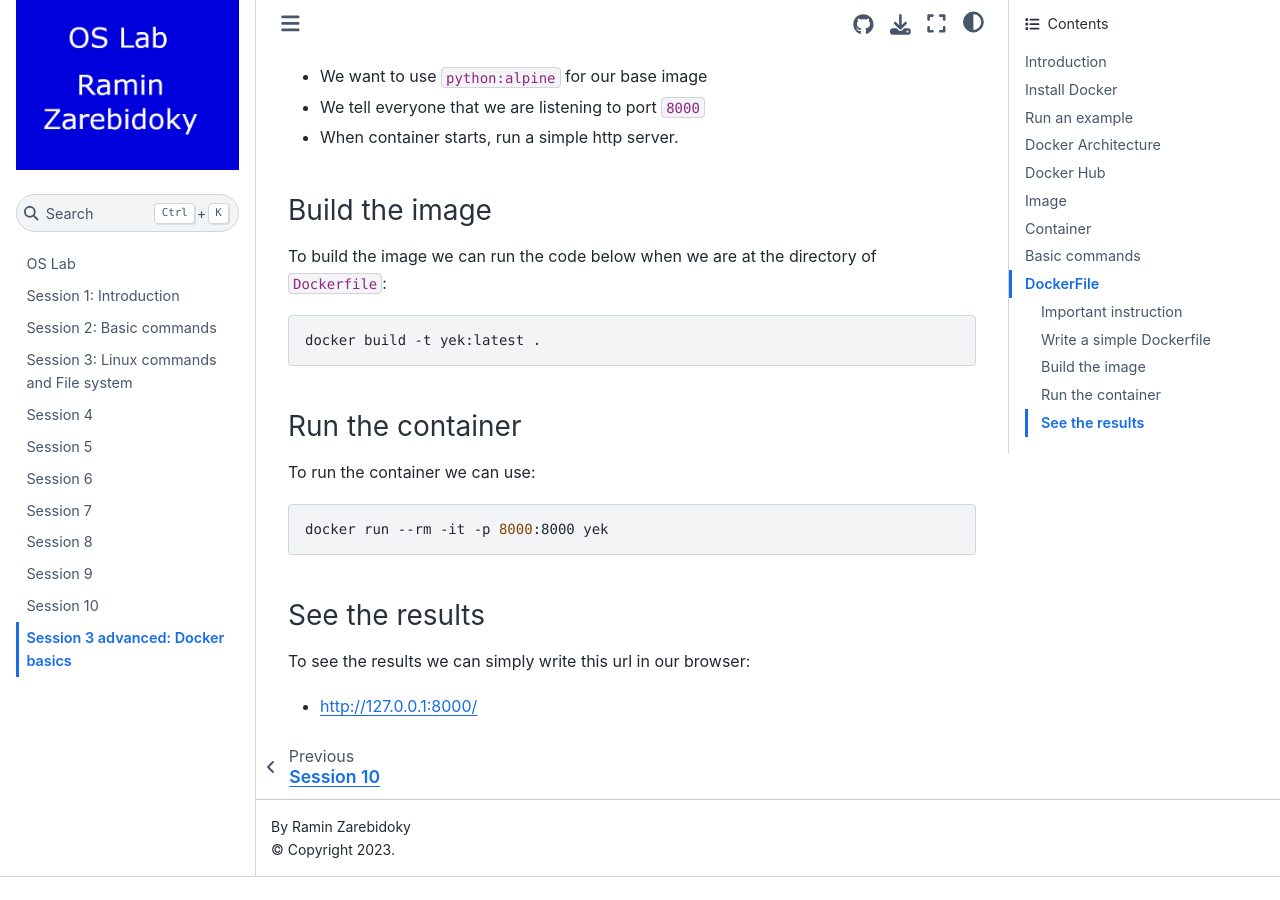
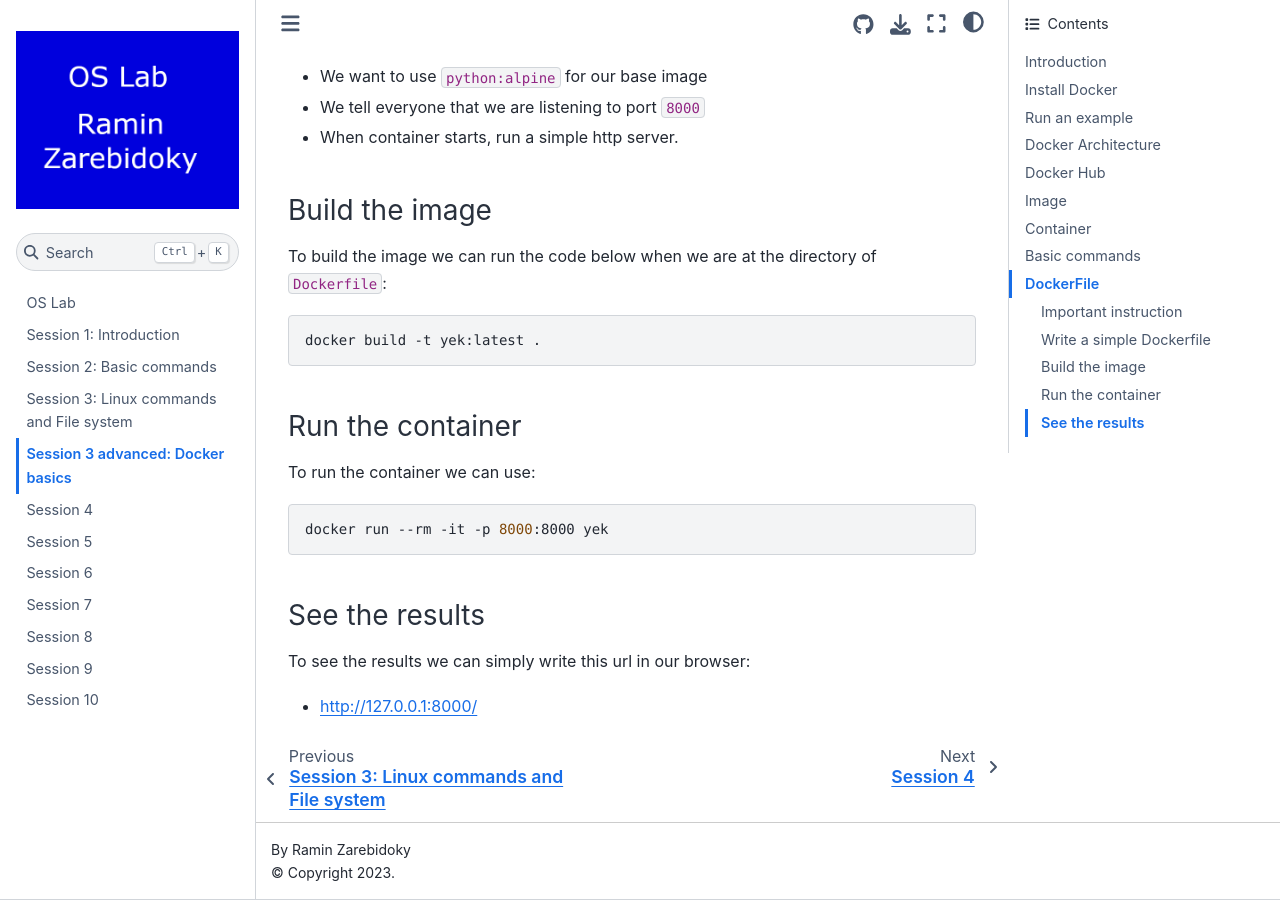
Before and after one commit to LiterallyTheOne/os_lab, a Jupyter Book: the page built from docs/session_3_a.md, in a window 1280 px wide and 900 px high, scrolled down 5372 px. Built offline with Jupyter Book 1.0.4 settings and Sphinx 7.4.7 and the Sphinx Book theme 1.1.4, drawn with Linux system fonts in a browser that asks for light colours; before the commit the page ends 6249 px from its top, so only the background shows below that.

Commit message:
Change the position of session_3_a in table of contents

```diff
--- a/docs/_toc.yml
+++ b/docs/_toc.yml
@@ -7,6 +7,7 @@
 - file: session_1
 - file: session_2
 - file: session_3
+- file: session_3_a
 - file: session_4
 - file: session_5
 - file: session_6
@@ -14,4 +15,3 @@
 - file: session_8
 - file: session_9
 - file: session_10
-- file: session_3_a
```
